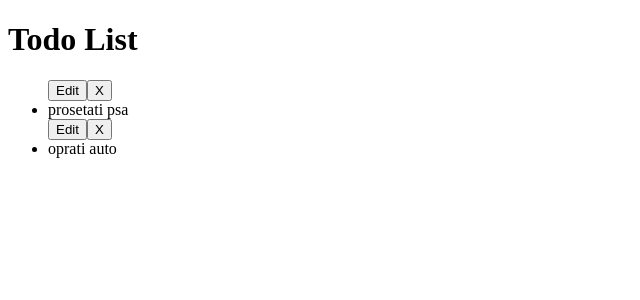
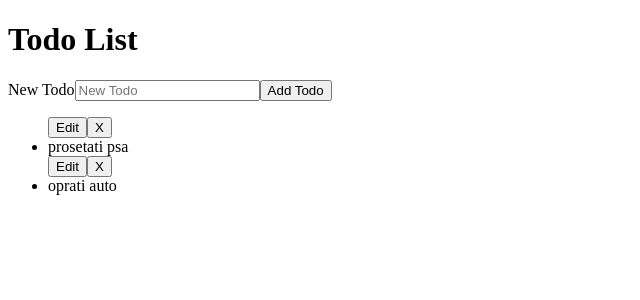
Before and after one commit to DarkoPG27/Todo-App, a React (Create React App) app in the folder todo-app/: page / in a window 1280 px wide. Shown: the top 300 px of the page, without its empty margins (0-640 px from the left). Built offline with nearby package versions, Linux system fonts and the light colour scheme.

Commit message:
Adding NewTodoForm

```diff
--- /dev/null
+++ b/todo-app/src/NewTodoForm.js
@@ -0,0 +1,41 @@
+import React, { Component } from 'react'
+
+class NewTodoForm extends Component {
+    constructor(props) {
+        super(props);
+        this.state = { task: "" }
+        this.handleChange = this.handleChange.bind(this);
+        this.handleSubmit = this.handleSubmit.bind(this);
+    }
+
+    handleChange(event) {
+        this.setState({
+            [event.target.name]: event.target.value
+        });
+    }
+
+    handleSubmit(event) {
+        event.preventDefault();
+        this.props.createTodo(this.state);
+        this.setState({ task: "" });
+    }
+
+    render() {
+        return (
+            <form onSubmit={this.handleSubmit}>
+                <label htmlFor="task">New Todo</label>
+                <input
+                    id="task"
+                    type="text"
+                    name="task" //mora biti isto kao u state-u
+                    placeholder="New Todo"
+                    value={this.state.task}
+                    onChange={this.handleChange}
+                />
+                <button>Add Todo</button>
+            </form>
+        )
+    }
+}
+
+export default NewTodoForm;
--- a/todo-app/src/TodoList.js
+++ b/todo-app/src/TodoList.js
@@ -1,4 +1,5 @@
 import React, { Component } from 'react';
+import NewTodoForm from './NewTodoForm';
 import Todo from './Todo';
 
 class TodoList extends Component {
@@ -10,7 +11,15 @@
                 { task: "oprati auto" }
             ]
         }
+        this.create = this.create.bind(this);
     }
+
+    create(newTodo) {
+        this.setState({
+            todos: [...this.state.todos, newTodo]
+        })
+    }
+
     render() {
         const todos = this.state.todos.map(todo => {
             return <Todo task={todo.task} />
@@ -18,6 +27,7 @@
         return (
             <div>
                 <h1>Todo List</h1>
+                <NewTodoForm createTodo={this.create} />
                 <ul>
                     {todos}
                 </ul>
```
